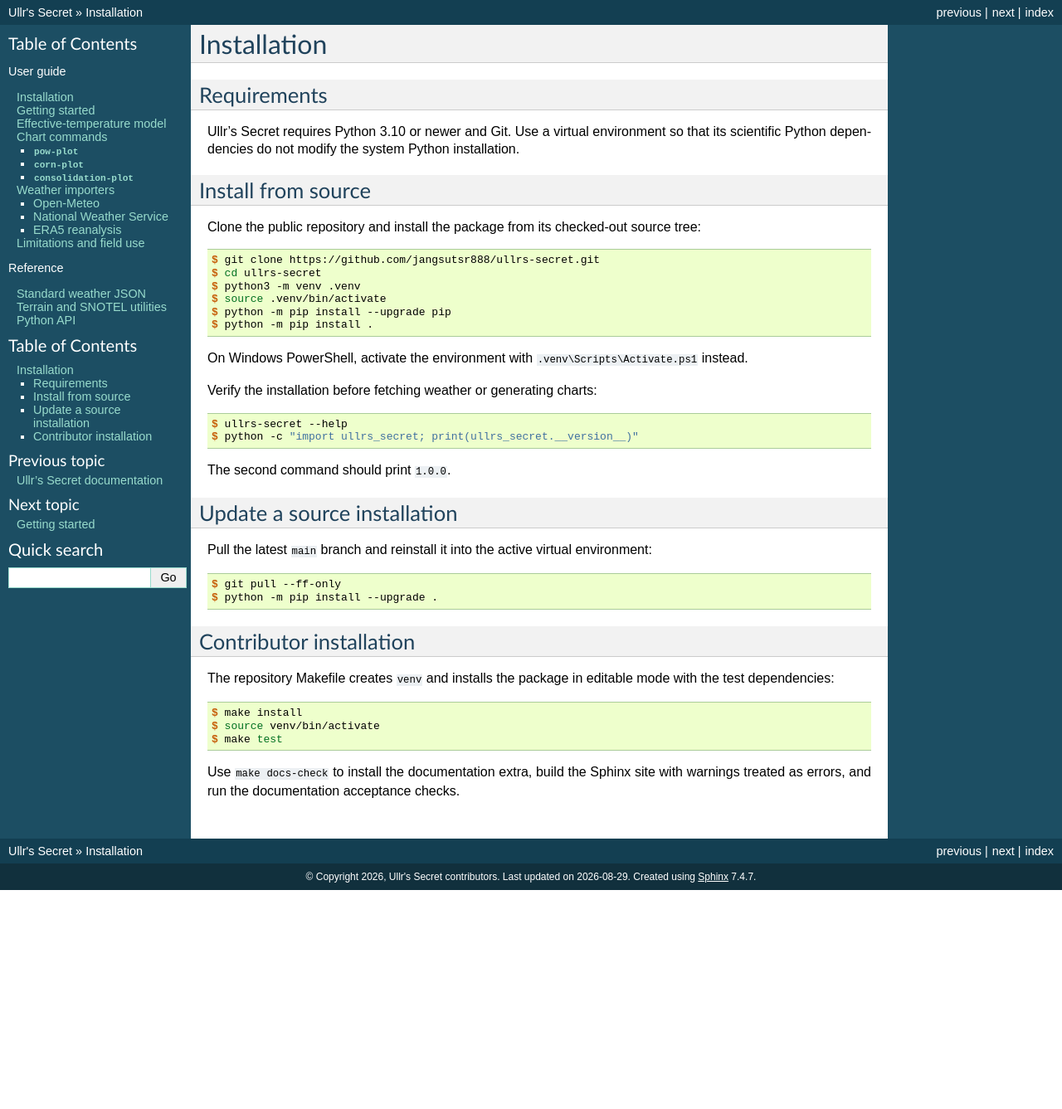
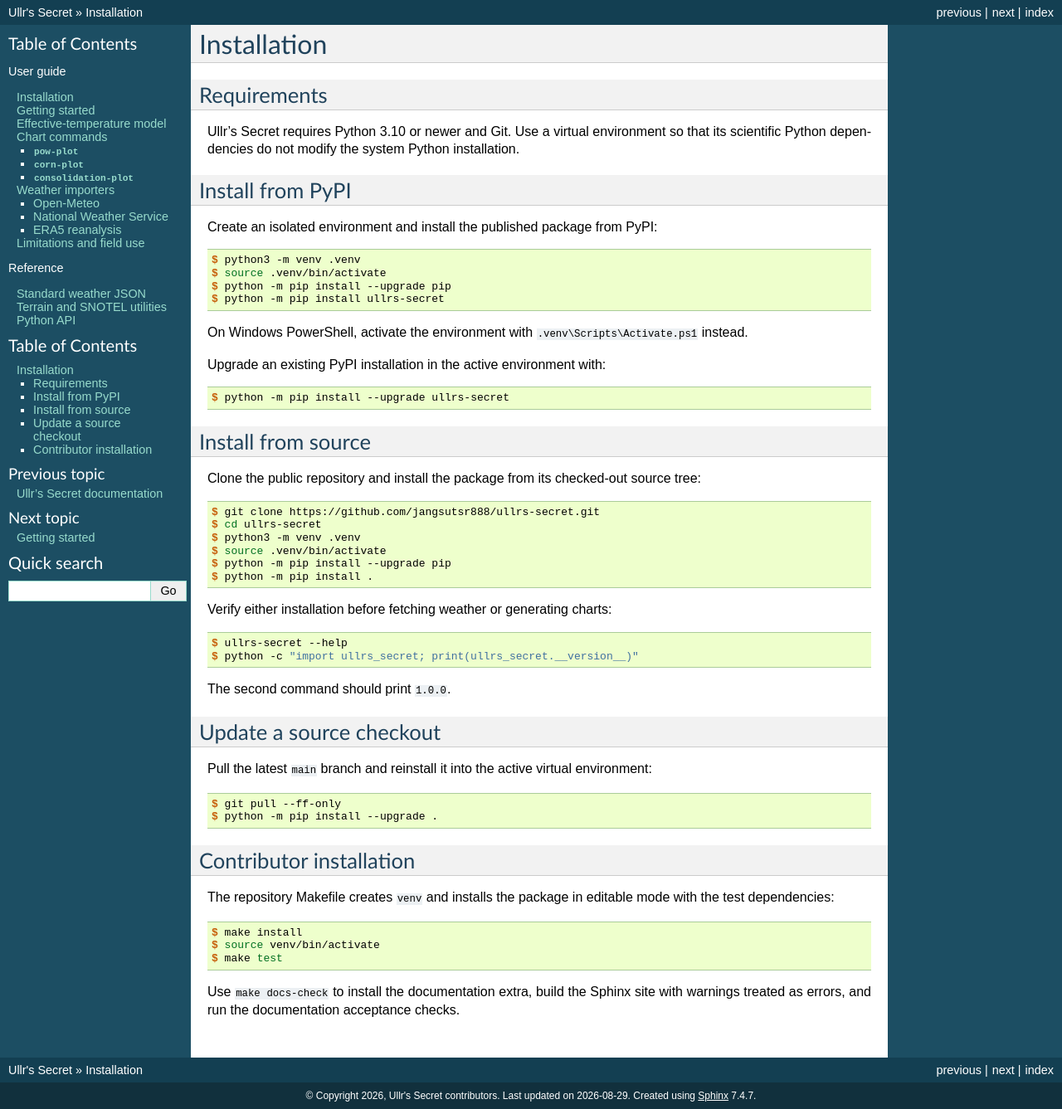
Before and after one commit to jangsutsr888/ullrs-secret, a Sphinx documentation site: the page built from docs/installation.rst, in a window 1280 px wide and 1337 px high. Shown: the whole window at 83% size. Built offline with Sphinx 7.4.7, drawn with Linux system fonts in a browser that asks for light colours.

Commit message:
Document installation from PyPI

```diff
--- a/docs/installation.rst
+++ b/docs/installation.rst
@@ -7,6 +7,27 @@ Requirements
 Ullr's Secret requires Python 3.10 or newer and Git. Use a virtual environment
 so that its scientific Python dependencies do not modify the system Python
 installation.
+
+Install from PyPI
+-----------------
+
+Create an isolated environment and install the published package from PyPI:
+
+.. code-block:: console
+
+   $ python3 -m venv .venv
+   $ source .venv/bin/activate
+   $ python -m pip install --upgrade pip
+   $ python -m pip install ullrs-secret
+
+On Windows PowerShell, activate the environment with
+``.venv\Scripts\Activate.ps1`` instead.
+
+Upgrade an existing PyPI installation in the active environment with:
+
+.. code-block:: console
+
+   $ python -m pip install --upgrade ullrs-secret
 
 Install from source
 -------------------
@@ -23,10 +44,7 @@ source tree:
    $ python -m pip install --upgrade pip
    $ python -m pip install .
 
-On Windows PowerShell, activate the environment with
-``.venv\Scripts\Activate.ps1`` instead.
-
-Verify the installation before fetching weather or generating charts:
+Verify either installation before fetching weather or generating charts:
 
 .. code-block:: console
 
@@ -35,8 +53,8 @@ Verify the installation before fetching weather or generating charts:
 
 The second command should print ``1.0.0``.
 
-Update a source installation
-----------------------------
+Update a source checkout
+------------------------
 
 Pull the latest ``main`` branch and reinstall it into the active virtual
 environment:
```
Also changed, not shown: README.md (+4 -4 lines), 2 other files.
